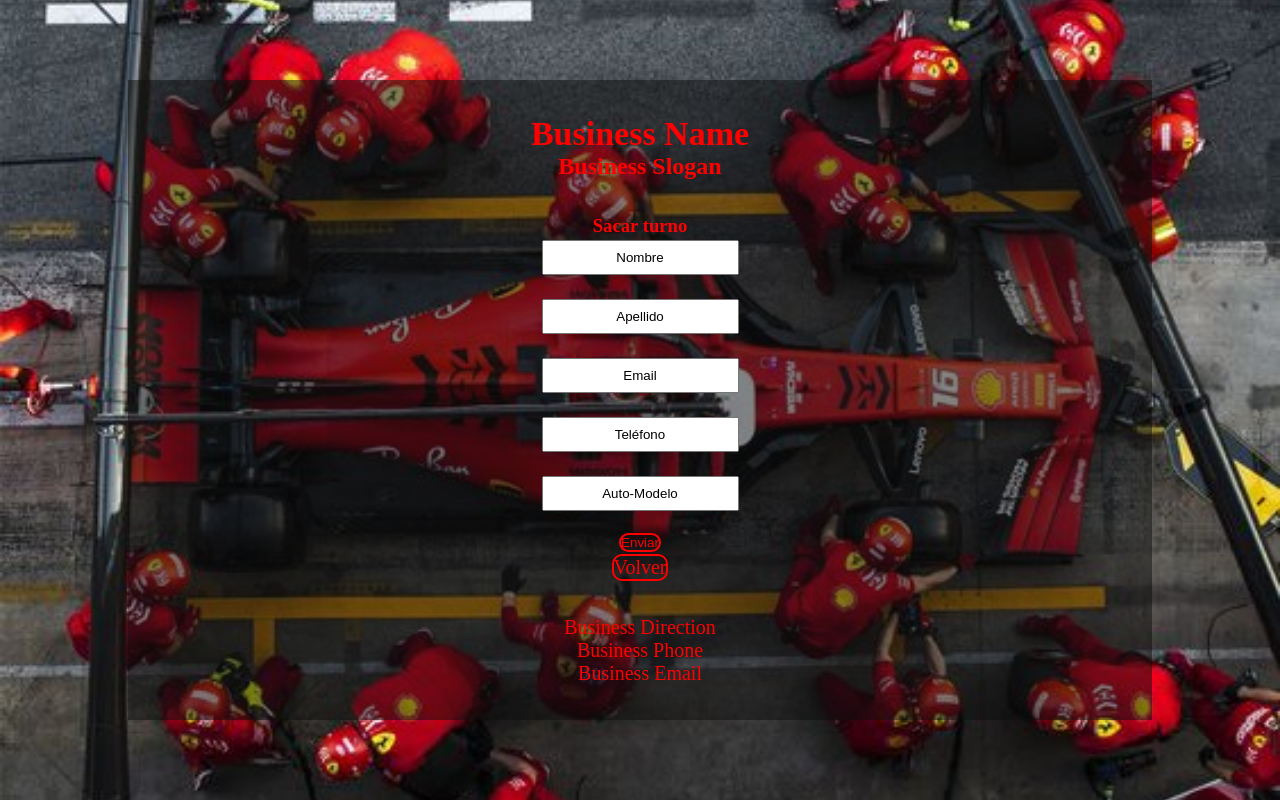
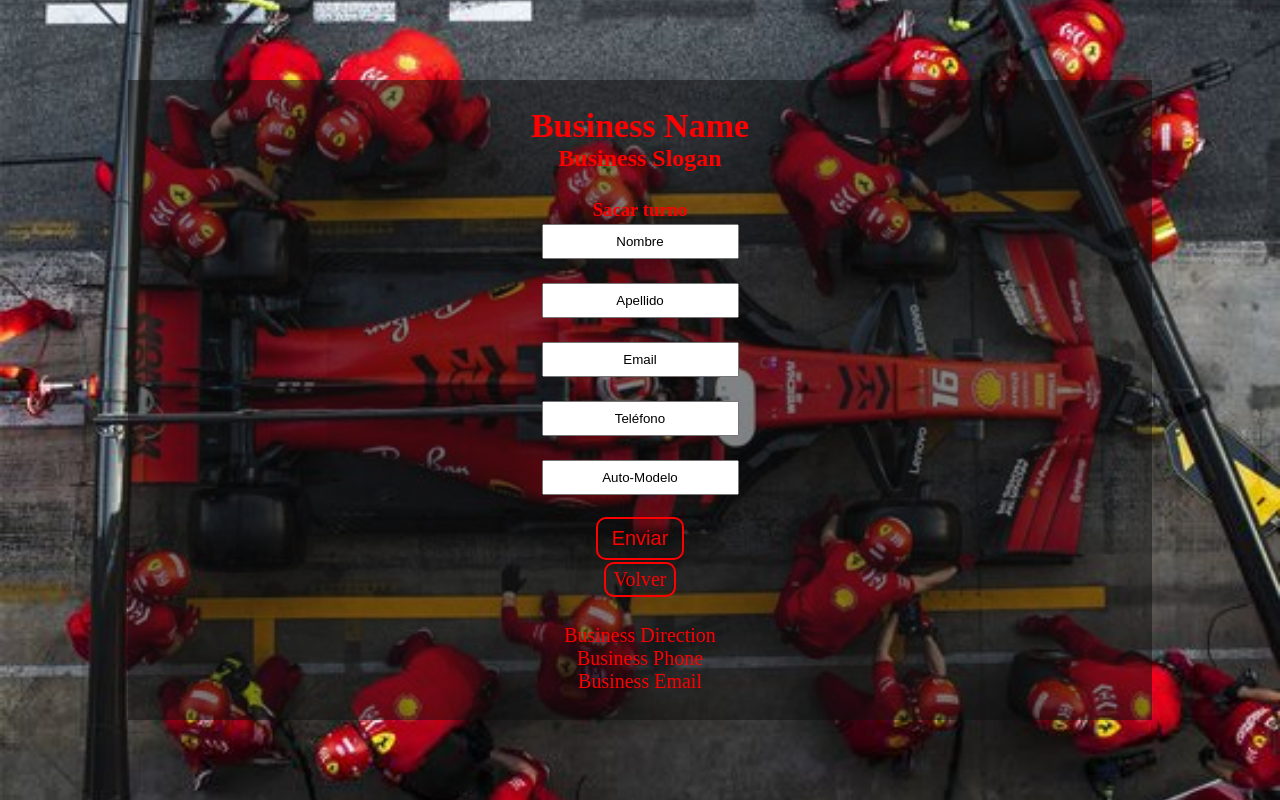
Before and after one commit to e-conte/Personal-turnMaker, a Flask app: a page that uses templates/base.html in a window 1280 px wide. Run offline with Flask 3, Linux system fonts and the light colour scheme.

Commit message:
Padding added on submit and back buttons"

```diff
--- a/static/style.css
+++ b/static/style.css
@@ -54,7 +54,8 @@ h4 {
 
 p,
 a,
-li {
+li,
+#submit {
   font-size: 20px;
 }
 
@@ -102,4 +103,9 @@ form {
 #submit {
   background-color: rgba(255, 255, 255, 0);
   text-align: center;
+  padding: 8px 14px;
 }
+
+.back-button{
+  padding: 4px 8px;
+}
```
